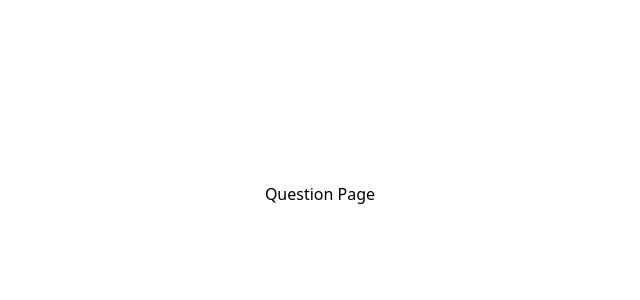
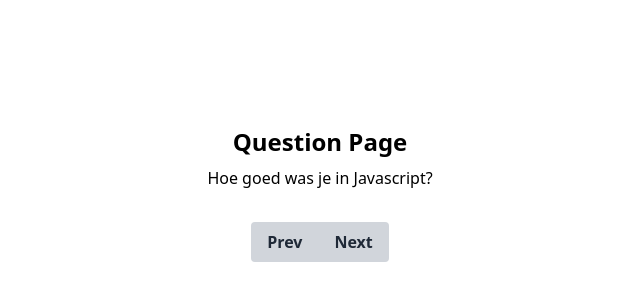
Before and after one commit to joeribreedveld/f3m9-prog-skills, a Next.js app: page /questions/1 in a window 1280 px wide. Shown: the part 206-506 px from the top of the page, without its empty margins (320-960 px from the left). Built offline with nearby package versions, Linux system fonts and the light colour scheme.

Commit message:
feat(questionpage): make question page with previous and next buttons and functionality

```diff
--- a/components/Layout.tsx
+++ b/components/Layout.tsx
@@ -9,7 +9,7 @@ interface LayoutProps {
 function Layout({ children }: LayoutProps) {
   return (
     <>
-      <main className="h-screen w-screen flex items-center justify-center">
+      <main className="text-center h-screen w-screen flex items-center justify-center">
         {children}
       </main>
     </>
--- a/pages/questions/[id].tsx
+++ b/pages/questions/[id].tsx
@@ -1,13 +1,67 @@
 // Imports
+import questions from "../../public/questions.json";
+import { useRouter } from "next/router";
 
 // Functions
-function QuestionPage() {
+function QuestionPage({ question }: any) {
+  // Router
+  const router = useRouter();
+
+  // Handle Prev
+  const handlePrev = () => {
+    if (question.number > 1) {
+      router.push(`/questions/${question.number - 1}`);
+    } else {
+      router.push("/");
+    }
+  };
+
+  // Handle Next
+  const handleNext = () => {
+    if (question.number < questions.length) {
+      router.push(`/questions/${question.number + 1}`);
+    } else {
+      router.push("/results");
+    }
+  };
+
   return (
     <>
-      <h1>Question Page</h1>
+      <section>
+        <h1 className="text-2xl font-bold mb-2">Question Page</h1>
+        <p className="mb-8">{question.question}</p>
+        <div className="inline-flex">
+          <button
+            onClick={handlePrev}
+            className="bg-gray-300 hover:bg-gray-400 text-gray-800 font-bold py-2 px-4 rounded-l"
+          >
+            Prev
+          </button>
+          <button
+            onClick={handleNext}
+            className="bg-gray-300 hover:bg-gray-400 text-gray-800 font-bold py-2 px-4 rounded-r"
+          >
+            Next
+          </button>
+        </div>
+      </section>
     </>
   );
 }
 
 // Exports
 export default QuestionPage;
+
+// getServerSideProps
+export async function getServerSideProps(context: any) {
+  const contextid = context.params;
+  const questionid = contextid.id - 1;
+  const question = questions[questionid];
+  console.log(question);
+
+  return {
+    props: {
+      question,
+    },
+  };
+}
```
